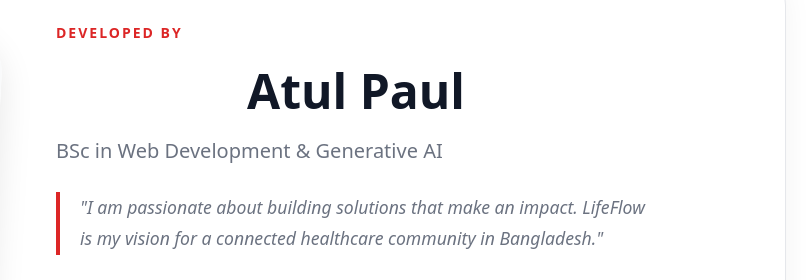
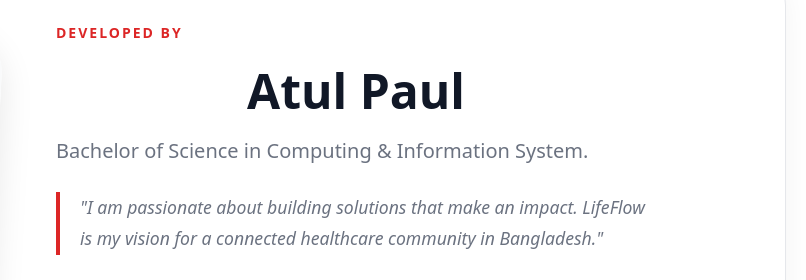
Before and after one commit to atul-dev-ai/WDE-Lab-Resource, a website: page semester-assignment/index.html in a window 1280 px wide. Shown: the part 2339-2619 px from the top of the page, 474-1280 px from the left. Drawn offline with Linux system fonts and the light colour scheme; some packages are replaced by stand-ins of ours; a script that the page names is missing.

Commit message:
Update index.html

```diff
--- a/semester-assignment/index.html
+++ b/semester-assignment/index.html
@@ -200,7 +200,7 @@
         <div class="dev-text-box">
           <span class="dev-subtitle highlight">Developed By</span>
           <h2 class="dev-title">Atul Paul</h2>
-          <p class="dev-degree">BSc in Web Development & Generative AI</p>
+          <p class="dev-degree">Bachelor of Science in Computing & Information System.</p>
 
           <p class="dev-quote">
             "I am passionate about building solutions that make an impact. LifeFlow is my vision for a connected
```
